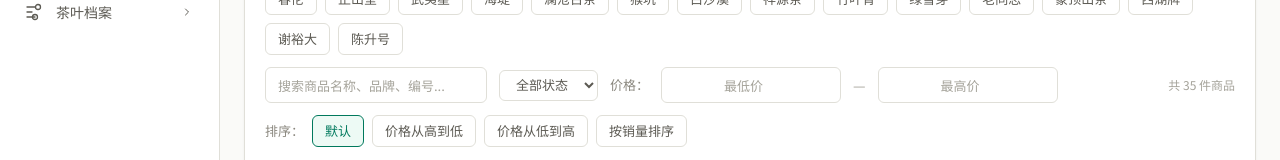
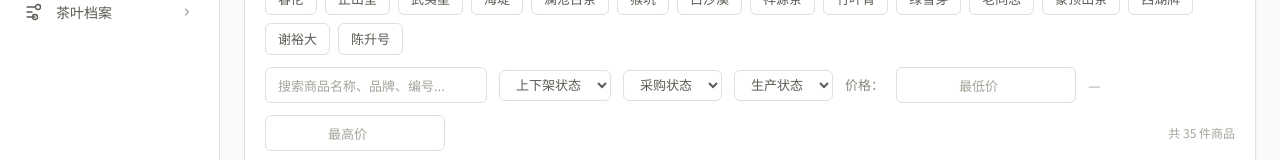
Before and after one commit to zsdxtw/dcbztea-buddy, a React (Vite) app: page /product/product-manage-tea in a window 1280 px wide. Shown: the part 293-453 px from the top of the page. Built offline with nearby package versions, Linux system fonts and the light colour scheme.

Commit message:
feat: 拉取并理解项目文件
Co-authored-by: traeagent <traeagent@users.noreply.github.com>

```diff
--- a/src/pages/product/ProductManageTea.tsx
+++ b/src/pages/product/ProductManageTea.tsx
@@ -44,6 +44,8 @@ export default function ProductManageTea() {
   const [keyword, setKeyword] = useState('');
   const [categoryFilter, setCategoryFilter] = useState('');
   const [shelfFilter, setShelfFilter] = useState('');
+  const [purchaseFilter, setPurchaseFilter] = useState('');
+  const [productionFilter, setProductionFilter] = useState('');
   const [brandFilter, setBrandFilter] = useState('');
   const [sortBy, setSortBy] = useState<'default' | 'price-asc' | 'price-desc' | 'sales'>('default');
   const [priceMin, setPriceMin] = useState('');
@@ -65,6 +67,8 @@ export default function ProductManageTea() {
         if (prefix !== categoryFilter) return false;
       }
       if (shelfFilter && p.shelfStatus !== shelfFilter) return false;
+      if (purchaseFilter && p.purchaseStatus !== purchaseFilter) return false;
+      if (productionFilter && p.productionStatus !== productionFilter) return false;
       if (brandFilter && p.brand !== brandFilter) return false;
       if (keyword) {
         const kw = keyword.toLowerCase();
@@ -90,7 +94,7 @@ export default function ProductManageTea() {
       result = [...result].sort((a, b) => b.totalSales - a.totalSales);
     }
     return result;
-  }, [keyword, categoryFilter, shelfFilter, brandFilter, sortBy, priceMin, priceMax]);
+  }, [keyword, categoryFilter, shelfFilter, purchaseFilter, productionFilter, brandFilter, sortBy, priceMin, priceMax]);
 
   // 分页
   const totalPages = Math.max(1, Math.ceil(filtered.length / PAGE_SIZE));
@@ -101,6 +105,8 @@ export default function ProductManageTea() {
 
   const handleCategoryChange = (value: string) => { setCategoryFilter(value); setCurrentPage(1); };
   const handleShelfChange = (value: string) => { setShelfFilter(value); setCurrentPage(1); };
+  const handlePurchaseChange = (value: string) => { setPurchaseFilter(value); setCurrentPage(1); };
+  const handleProductionChange = (value: string) => { setProductionFilter(value); setCurrentPage(1); };
   const handleBrandChange = (value: string) => { setBrandFilter(value); setCurrentPage(1); };
   const handleSearch = (kw: string) => { setKeyword(kw); setCurrentPage(1); };
   const handleSortChange = (sort: 'default' | 'price-asc' | 'price-desc' | 'sales') => { setSortBy(sort); setCurrentPage(1); };
@@ -176,9 +182,45 @@ export default function ProductManageTea() {
                 cursor: 'pointer',
               }}
             >
-              <option value="">全部状态</option>
+              <option value="">上下架状态</option>
               <option value="on">上架</option>
               <option value="off">下架</option>
+            </select>
+            <select
+              value={purchaseFilter}
+              onChange={(e) => handlePurchaseChange(e.target.value)}
+              style={{
+                padding: '4px 12px',
+                borderRadius: 'var(--radius-md)',
+                border: '1px solid var(--color-neutral-200)',
+                background: 'var(--color-neutral-0)',
+                color: 'var(--color-neutral-600)',
+                fontSize: 'var(--text-sm)',
+                outline: 'none',
+                cursor: 'pointer',
+              }}
+            >
+              <option value="">采购状态</option>
+              <option value="available">可采</option>
+              <option value="stopped">停采</option>
+            </select>
+            <select
+              value={productionFilter}
+              onChange={(e) => handleProductionChange(e.target.value)}
+              style={{
+                padding: '4px 12px',
+                borderRadius: 'var(--radius-md)',
+                border: '1px solid var(--color-neutral-200)',
+                background: 'var(--color-neutral-0)',
+                color: 'var(--color-neutral-600)',
+                fontSize: 'var(--text-sm)',
+                outline: 'none',
+                cursor: 'pointer',
+              }}
+            >
+              <option value="">生产状态</option>
+              <option value="producing">生产</option>
+              <option value="stopped">停产</option>
             </select>
             <span style={{ fontSize: 'var(--text-sm)', color: 'var(--color-neutral-500)', flexShrink: 0 }}>价格：</span>
             <input
```
